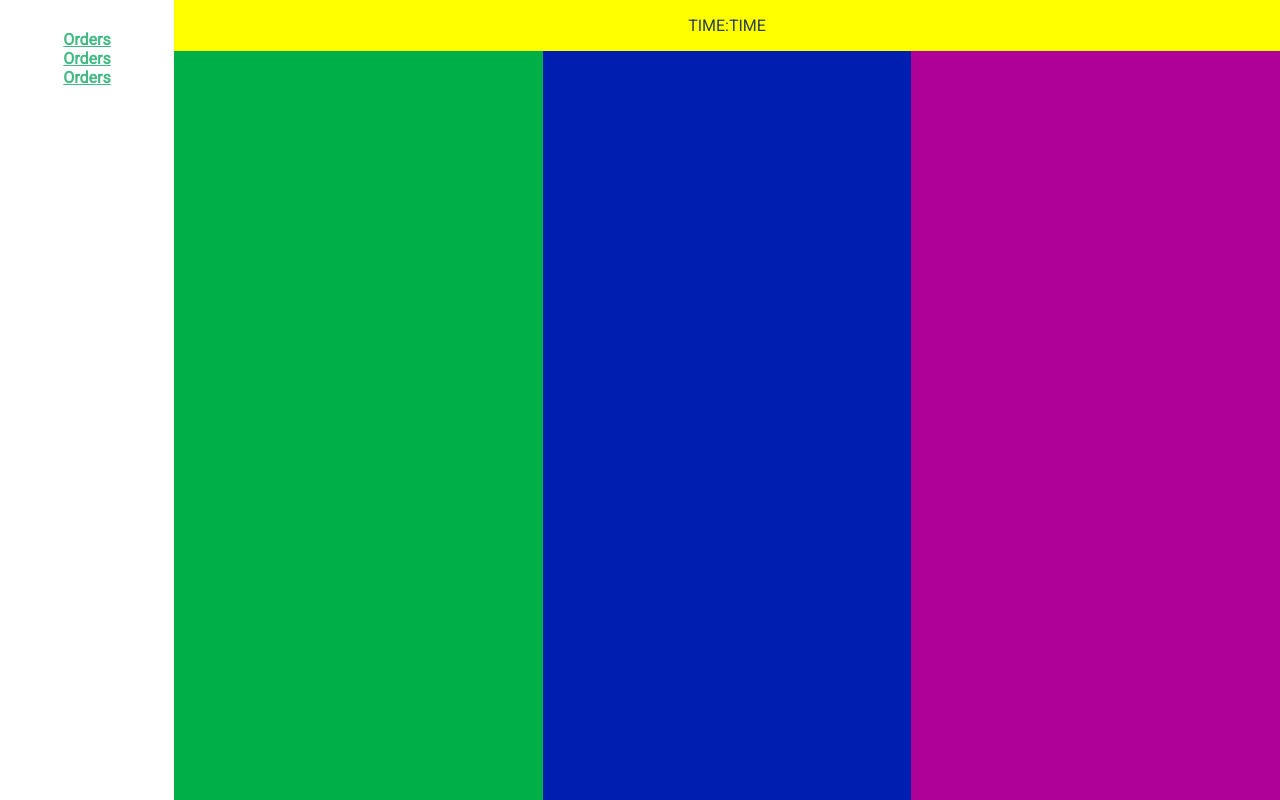
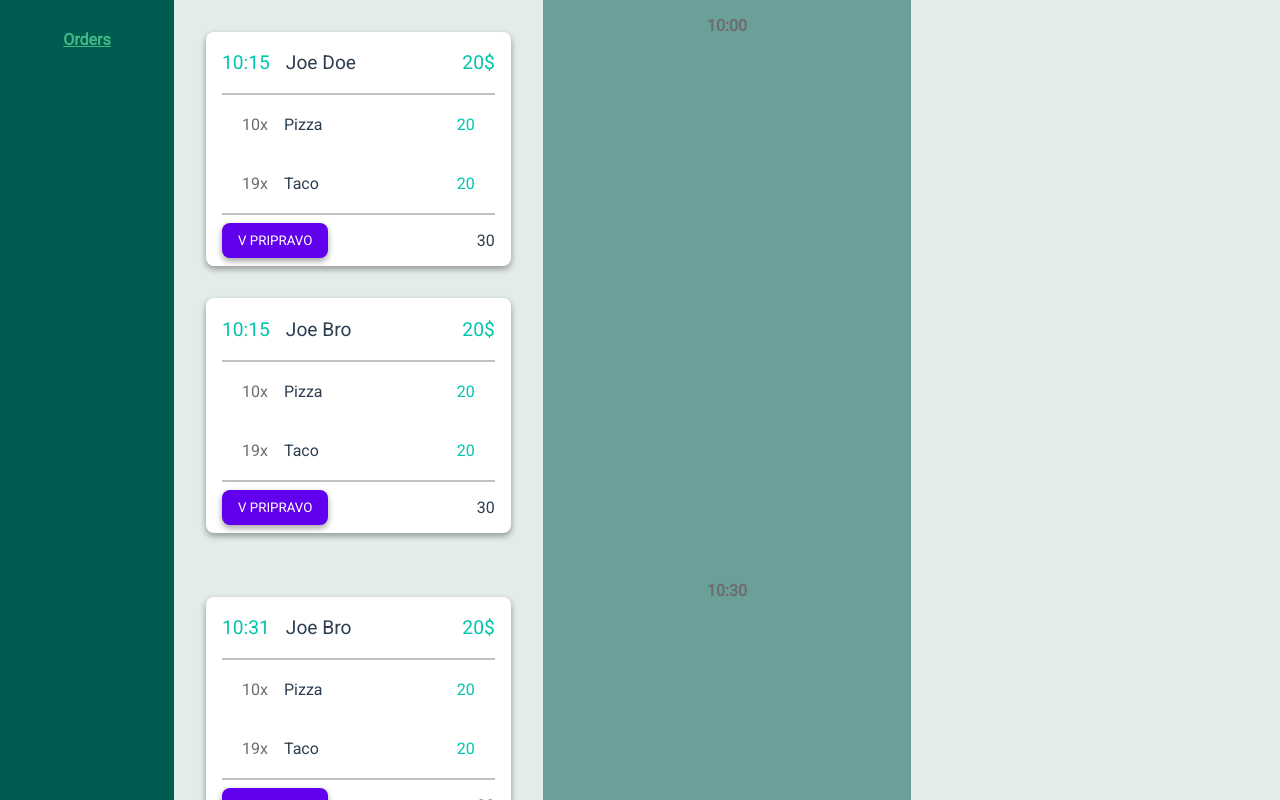
Before and after one commit to simonkorosec/ServeUp-FrontEnd, a Vue app: page /orders in a window 1280 px wide. Built offline with nearby package versions, Linux system fonts and the light colour scheme.

Commit message:
Cards are now properly assigned in their respective time slots. Dividers still need to be styled

```diff
--- a/src/App.vue
+++ b/src/App.vue
@@ -13,6 +13,7 @@
 
 <style lang="scss">
     @import url('https://fonts.googleapis.com/css?family=Roboto');
+    @import "./styles/variables";
 
     * {
         font-family: "Roboto", sans-serif;
@@ -32,5 +33,6 @@
         height: 100vh;
         flex-direction: row;
         margin: 0;
+        @include su-mx-scroll-bar;
     }
 </style>
--- a/src/components/OrderCard.vue
+++ b/src/components/OrderCard.vue
@@ -3,13 +3,13 @@
         <div class="su-order-card-header">
             <p class="su-order-card-time">{{arrivalTime}}</p>
             <p class="su-order-card-owner">{{ownerName}}</p>
-            <p class="su-order-card-total">{{priceTotal}}</p>
+            <p class="su-order-card-total">{{priceTotal}}$</p>
         </div>
         <div class="su-order-card-items">
             <order-card-item v-for="item in orderItems" :key="item.id" :item="item"></order-card-item>
         </div>
         <div class="su-order-card-footer">
-            <button>V pripravo</button>
+            <button>V PRIPRAVO</button>
             <p>{{totalPrepTime}}</p>
         </div>
     </div>
@@ -55,20 +55,6 @@ export default {
 <style lang="scss" scoped>
 @import "../styles/variables";
 
-@mixin layout-menu-last-end() {
-    padding-left: 16px;
-    padding-right: 16px;
-
-    :not(:last-child) {
-        margin-right: 16px;
-    }
-
-    :last-child {
-        color: #00AF46;
-        margin-left: auto;
-    }
-}
-
 div {
     display: flex;
     :not(.su-order-card-body) {
@@ -78,25 +64,48 @@ div {
 
 .su-order-card-body {
     flex-direction: column;
-    background: $su-color-secondary;
-    margin: 16px;
-    border-radius: 4px;
+    margin: 32px;
+    background: $su-color-content-light;
+    box-shadow: $su-shadow;
+    border-radius: $su-border-radius-m;
     overflow: hidden;
 
     .su-order-card-header {
-        @include layout-menu-last-end;
-        background: $su-color-yellow;
+        font-size: 1.2rem;
+        @include su-mx-layout-menu-last-end;
+        @include su-mx-color-first-last-child(
+                        $su-color-primary,
+                        $su-color-primary);
+
     }
 
     .su-order-card-items{
-        background: $su-color-green;
         flex-direction: column;
-        padding: 8px;
+        margin-left: 16px;
+        margin-right: 16px;
+        border-top: 2px solid $su-color-light-gray;
+        border-bottom: 2px solid $su-color-light-gray;
     }
 
     .su-order-card-footer{
-        @include layout-menu-last-end;
-        background: $su-color-red;
+        @include su-mx-layout-menu-last-end;
+
+        button {
+            margin-top: 8px;
+            margin-bottom: 8px;
+            padding-left: 16px;
+            padding-right: 16px;
+            background: $su-color-secondary;
+            color: $su-color-content-light;
+            box-shadow: $su-shadow;
+            border: none;
+            border-radius: $su-border-radius-m;
+
+
+            &:active {
+                background: $su-color-secondary-dark;
+            }
+        }
     }
 }
 </style>
--- a/src/components/OrderCardItem.vue
+++ b/src/components/OrderCardItem.vue
@@ -1,6 +1,6 @@
 <template>
     <div class="su-order-item-body">
-        <p>{{item.amount}}</p>
+        <p>{{item.amount}}x</p>
         <p>{{item.name}}</p>
         <p>{{item.prepTime}}</p>
     </div>
@@ -23,7 +23,11 @@ export default {
 
     .su-order-item-body {
         display: flex;
-        background: $su-color-primary;
         margin: 4px;
+        @include su-mx-layout-menu-last-end;
+        @include su-mx-color-first-last-child(
+                        $su-color-dark-gray,
+                        $su-color-primary);
+
     }
 </style>
--- a/src/components/TimeSection.vue
+++ b/src/components/TimeSection.vue
@@ -1,11 +1,18 @@
 <template>
     <div class="su-time-section">
         <div class="su-time-section-divider">
-            <p>TIME:TIME</p>
+            <p>{{timeLabel}}</p>
         </div>
         <div class="su-time-section-container">
             <div class="su-time-section-new">
-
+                <order-card v-for="card in orderCards" :key="card.orderId"
+                    :order-id="card.orderId"
+                    :arrival-time="card.arrivalTime"
+                    :owner-name="card.ownerName"
+                    :price-total="card.priceTotal"
+                    :total-prep-time="card.totalPrepTime"
+                    :order-items="card.orderItems">
+                </order-card>
             </div>
             <div class="su-time-section-making">
 
@@ -19,11 +26,17 @@
 </template>
 
 <script>
+    import OrderCard from "./OrderCard";
     export default {
         name: "TimeSection",
+        components: {OrderCard},
+        props:{
+            timeLabel: String,
+            orderCards: Array
+        },
         data() {
             return {
-                orderCards: [
+                /*orderCards: [
                     {
                         orderId: 0,
                         arrivalTime: "10 15",
@@ -40,28 +53,36 @@
                         totalPrepTime: 30,
                         orderItems: [{id: 0, amount: 10, name: "Pizza", prepTime: 20}, {id: 1, amount: 19, name: "Taco", prepTime: 20}]
                     },
-                ],
+                ],*/
             }
         },
     }
 </script>
 
 <style lang="scss" scoped>
+    @import "../styles/variables";
+
     .su-time-section {
         width: 100%;
-        height: 100%;
         display: flex;
         flex-direction: column;
+        position: relative;
 
         .su-time-section-divider {
-            background: yellow;
+            position: absolute;
+            width: 100%;
+            top: 0;
+            left: 0;
+            p {
+                font-weight: bold;
+                color: $su-color-dark-gray;
+            }
         }
 
         .su-time-section-container {
             display: flex;
             align-content: stretch;
             align-items: stretch;
-            background: #F30019;
             width: 100%;
             height: 100%;
 
@@ -70,15 +91,15 @@
             }
 
             .su-time-section-new {
-                background: #00AF46;
+
             }
 
             .su-time-section-making {
-                background: #001eaf;
+                background: $su-color-primary-pale;
             }
 
             .su-time-section-ready {
-                background: #af0098;
+
             }
         }
     }
--- a/src/styles/_variables.scss
+++ b/src/styles/_variables.scss
@@ -1,3 +1,7 @@
+/* **********************
+  Colors
+********************** */
+
 /* Primary color variations */
 $su-color-primary: #00C4AB;
 $su-color-primary-dark: #005B50;
@@ -5,6 +9,8 @@ $su-color-primary-pale: #6B9F99;
 
 /* Secondary color variations */
 $su-color-secondary: #6100ED;
+$su-color-secondary-dark: #5700ae;
+
 
 /* Greyscale colors */
 $su-color-content-light: #FFFFFF;
@@ -16,3 +22,68 @@ $su-color-dark-gray: #6D6D6D;
 $su-color-red: #F30019;
 $su-color-yellow: #FFB300;
 $su-color-green: #00AF46;
+
+/* **********************
+  Corners, Borders and shadows
+********************** */
+
+// Borders
+$su-border-radius-s: 4px;
+$su-border-radius-m: 8px;
+$su-border-radius-l: 16px;
+$su-border-radius-xl: 32px;
+
+// Shadows
+$su-shadow: 0 3px 6px rgba(0,0,0,0.16), 0 3px 6px rgba(0,0,0,0.23);
+
+/* **********************
+  Mixins
+********************** */
+
+// Styles the scroll bar
+@mixin su-mx-scroll-bar() {
+  /* width */
+  ::-webkit-scrollbar {
+    width: 10px;
+  }
+
+  /* Track */
+  ::-webkit-scrollbar-track {
+    background: #f1f1f1;
+  }
+
+  /* Handle */
+  ::-webkit-scrollbar-thumb {
+    background: #888;
+  }
+
+  /* Handle on hover */
+  ::-webkit-scrollbar-thumb:hover {
+    background: #555;
+  }
+}
+
+// Pushes the last child to the right end of the div
+@mixin su-mx-layout-menu-last-end() {
+  padding-left: 16px;
+  padding-right: 16px;
+
+  :not(:last-child) {
+    margin-right: 16px;
+  }
+
+  :last-child {
+    margin-left: auto;
+  }
+}
+
+// Colors the first and the last child of the element
+@mixin su-mx-color-first-last-child($color-first, $color-last) {
+  :first-child {
+    color: $color-first;
+  }
+
+  :last-child {
+    color: $color-last;
+  }
+}
--- a/src/views/Home.vue
+++ b/src/views/Home.vue
@@ -1,8 +1,6 @@
 <template>
     <div id="home">
         <div id="nav">
-            <router-link to="/orders">Orders</router-link>
-            <router-link to="/orders">Orders</router-link>
             <router-link to="/orders">Orders</router-link>
         </div>
         <router-view/>
@@ -22,17 +20,19 @@ export default {
 </script>
 
 <style lang="scss">
+    @import "../styles/variables";
+
     #home {
         width: 100%;
         height: 100%;
         display: flex;
-    }
 
         #nav {
             width: 15%;
             padding: 30px;
             display: flex;
             flex-direction: column;
+            background: $su-color-primary-dark;
             a {
                 font-weight: bold;
                 color: #2c3e50;
@@ -41,4 +41,5 @@ export default {
                 }
             }
         }
+    }
 </style>
--- a/src/views/Orders.vue
+++ b/src/views/Orders.vue
@@ -1,7 +1,7 @@
 <template>
 <div id="su-orders">
-    <time-section>
-
+    <time-section v-for="(item, key) in timeSlots" :key="key"
+        :time-label="key" :order-cards="item">
     </time-section>
     <!--
     <order-card v-for="card in orderCards" :key="card.orderId"
@@ -17,15 +17,43 @@
 </template>
 
 <script>
-import OrderCard from "../components/OrderCard";
 import TimeSection from "../components/TimeSection";
 
 export default {
     name: "Orders",
-    components: {TimeSection, OrderCard},
+    components: {TimeSection},
     data() {
         return {
-            orderCards: [
+            timeSlots: {}
+        }
+    },
+    methods: {
+        // Assigns every order in the appropriate time slot
+        /*extractTimeSlots() {
+            self = this;
+            this.orderCards.forEach(function (orderCard) {
+                let fullTime = "";
+                let [hour, minute] = orderCard.arrivalTime.split(':');
+                let x = 10;
+                fullTime += hour + ":";
+
+                if (parseInt(minute, 10) < 30) {
+                    fullTime += '00';
+                }
+                else {
+                    fullTime += '30';
+                }
+
+                if (!(fullTime in self.timeSlots)) {
+                    self.timeSlots[fullTime] = []
+                }
+                self.timeSlots[fullTime].push(orderCard);
+            });
+        }*/
+    },
+    created() {
+        // TODO AJAX call to get the cards from the server
+        let orderCards = [
             {
                 orderId: 0,
                 arrivalTime: "10:15",
@@ -66,20 +94,18 @@ export default {
                 totalPrepTime: 30,
                 orderItems: [{id: 0, amount: 10, name: "Pizza", prepTime: 20}, {id: 1, amount: 19, name: "Taco", prepTime: 20}]
             },
-            ],
-            timeSlots: {}
-        }
-    },
-    methods: {
-        // Assigns every order in the appropriate time slot
-        extractTimeSlots() {
+        ];
+
+        // Else it doesn't work
         self = this;
-            this.orderCards.forEach(function (orderCard) {
-                let fullTime = "";
+
+        // Assigns each card from orderCards in the correct time slot
+        orderCards.forEach(function (orderCard) {
+            let fullTime = ""; // The time slot in which the card fits
             let [hour, minute] = orderCard.arrivalTime.split(':');
-                let x = 10;
             fullTime += hour + ":";
 
+            // This can be changed depending on how long the time slots need to be
             if (parseInt(minute, 10) < 30) {
                 fullTime += '00';
             }
@@ -87,22 +113,26 @@ export default {
                 fullTime += '30';
             }
 
+            // If the time slot doesn't exist, make a new one
             if (!(fullTime in self.timeSlots)) {
                 self.timeSlots[fullTime] = []
             }
             self.timeSlots[fullTime].push(orderCard);
         });
-        }
-    },
-    mounted() {
-        this.extractTimeSlots();
+
+        //console.log(this.timeSlots);
     }
 }
 </script>
 
 <style lang="scss" scoped>
+    @import "../styles/variables";
+
     #su-orders {
         width: 100%;
         height: 100%;
+        background: $su-color-background;
+        overflow-y: auto;
+        overflow-x: hidden;
     }
 </style>
```
Lines whose indentation alone changed are shown as unchanged.
